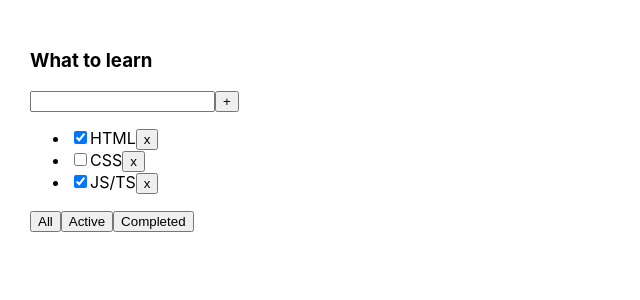
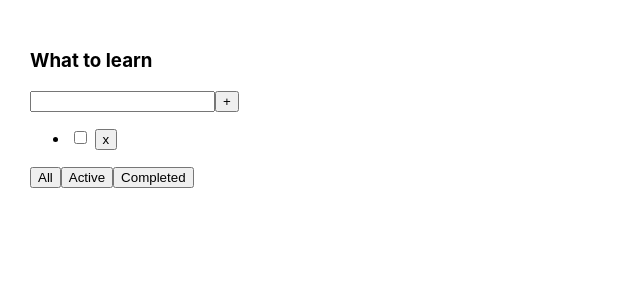
Before and after one commit to Grisha0404/NewTodolist, a React (Create React App) app: page / in a window 1280 px wide. Shown: the top 300 px of the page, without its empty margins (0-640 px from the left). Built offline with nearby package versions, Linux system fonts and the light colour scheme.

Commit message:
Update Task.tsx

```diff
--- a/src/Task.tsx
+++ b/src/Task.tsx
@@ -1,27 +1,17 @@
 import React from 'react';
-import {TaskType, TodoListPopsType} from "./TodoList";
+import {TaskType} from "./TodoList";
 
-type TaskPropsType = {
-    task: Array<TaskType>
+type TaskPropsType = TaskType & {
     removeTask: (id: number) => void
 }
+
 
 const Task = (props: TaskPropsType) => {
     return (
         <div>
             {
-                props.task.map(t =>
-                    <li>
-                        <input onClick={() => {
-                            alert("click")
-                        }} type="checkbox" checked={t.isDone}/>
-                        <span>{t.title}</span>
-                        <button onClick={() => {
-                            props.removeTask(t.id)
-                        }}>x
-                        </button>
-                    </li>)
-
+                <li> <input  type={"checkbox"} checked={props.isDone}/> <span>{props.title}</span>
+                    <button onClick={() => {props.removeTask(props.id)}}>x</button></li>
             }
         </div>
     );
```
